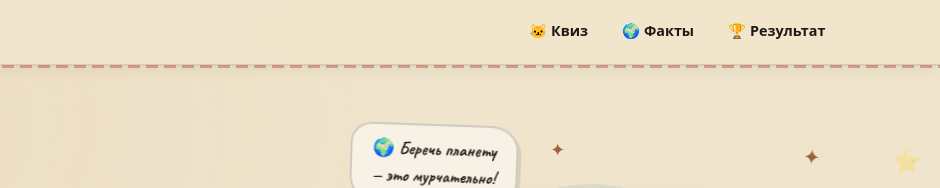
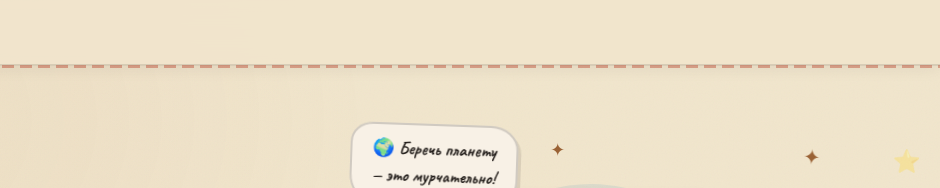
Before and after one commit to aleksk03-source/AI-engagement, a plain HTML site: page eco-cat1.html in a window 1280 px wide. Shown: the top 188 px of the page, 340-1280 px from the left. Drawn offline with nearby package versions, Linux system fonts and the light colour scheme.

Commit message:
Update eco-cat1.html

```diff
--- a/eco-cat1.html
+++ b/eco-cat1.html
@@ -304,9 +304,7 @@
         </div>
       </a>
       <nav aria-label="Меню">
-        <a href="#quiz">🐱 Квиз</a>
-        <a href="#facts">🌍 Факты</a>
-        <a href="#results">🏆 Результат</a>
+
       </nav>
     </div>
   </header>
```
